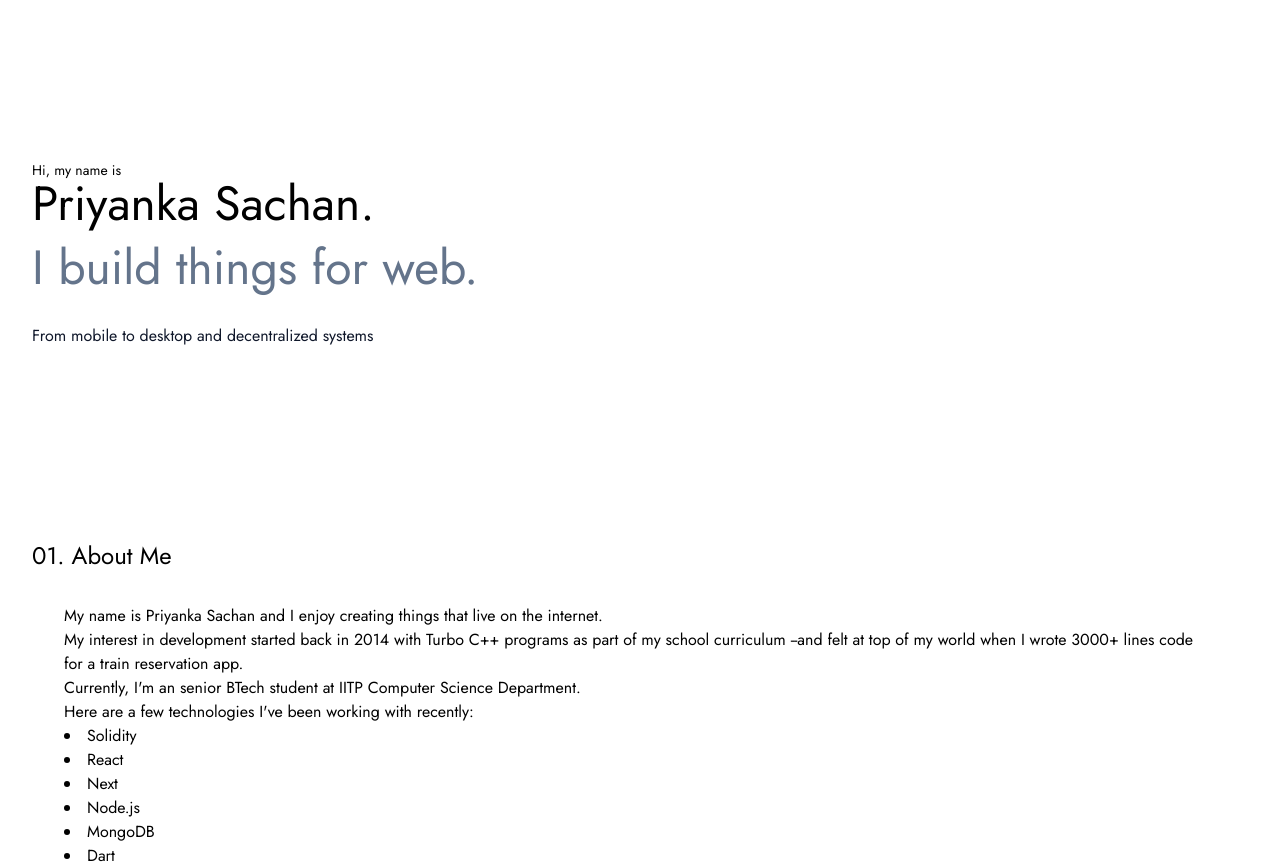
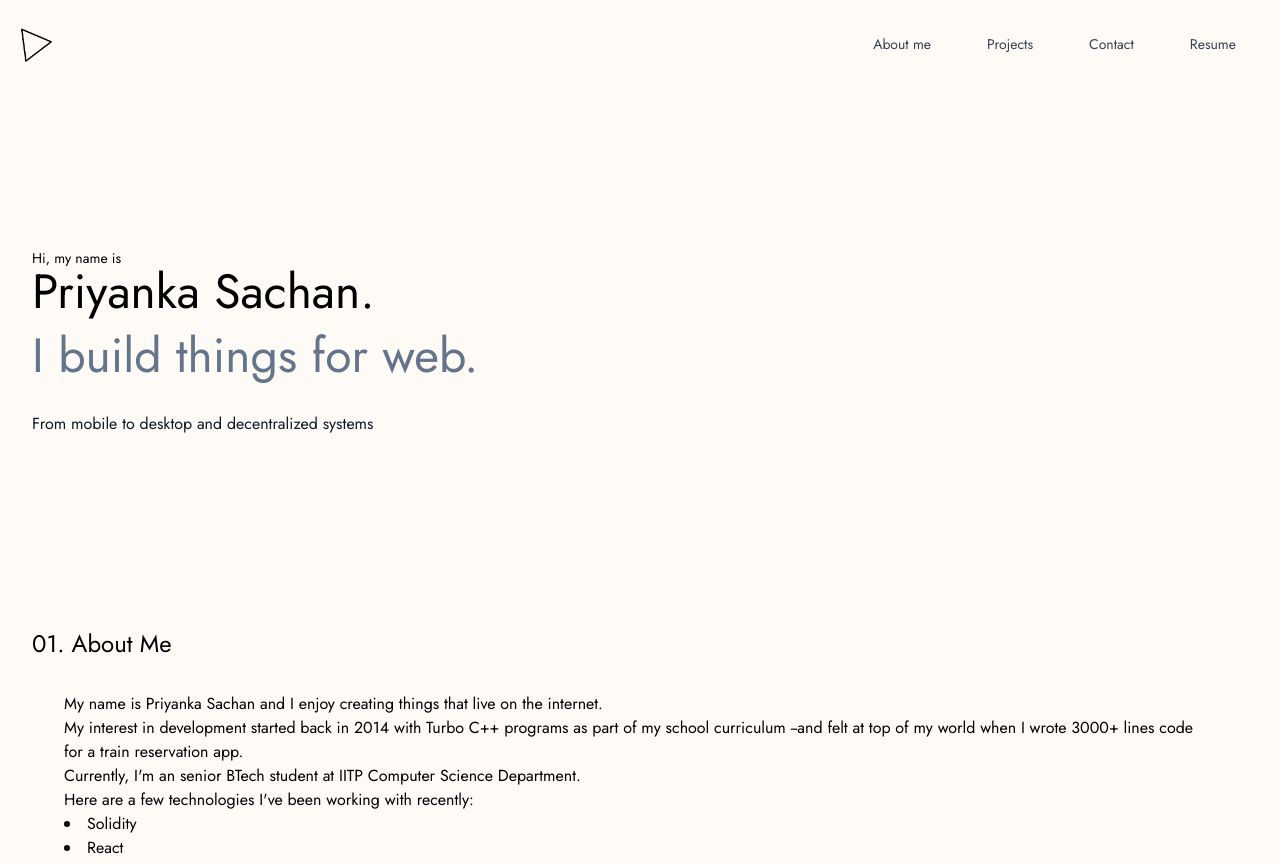
Before and after one commit to Priyanka-Sachan/Priyanka-Sachan.github.io, a Next.js app: page / in a window 1280 px wide. Shown: the top 863 px of the page. Built offline with nearby package versions, Linux system fonts and the light colour scheme.

Commit message:
Add navbar

```diff
--- a/components/About.js
+++ b/components/About.js
@@ -1,6 +1,6 @@
 export default function About() {
   return (
-    <section className="mb-32">
+    <section id="about-me" className="mb-32">
       <h2 className="text-2xl mb-4">01. About Me</h2>
       <div className="m-4 p-4">
         <p>
--- a/components/Contact.js
+++ b/components/Contact.js
@@ -2,7 +2,7 @@ import Link from "next/link"
 
 export default function Contact() {
   return (
-    <section className="text-center mb-48">
+    <section id="contact" className="text-center mb-48">
       <h2 className="text-2xl">04. What's Next?</h2>
       <h1 className="text-4xl">Get in Touch</h1>
       <p>
--- /dev/null
+++ b/components/Link.js
@@ -0,0 +1,8 @@
+export default function Link(props) {
+  return (
+    <p className="relative group">
+      {props.children}
+      <span className="absolute bottom-2 left-0 w-0 h-1 bg-zinc-600 transition-all group-hover:w-20"></span>
+    </p>
+  )
+}
--- /dev/null
+++ b/components/Navbar.js
@@ -0,0 +1,87 @@
+import { useRef } from 'react'
+import Link from './Link'
+
+export default function Navbar() {
+  const navBarMenu = useRef(null)
+  function toggleNavbar(e) {
+    navBarMenu.current.classList.toggle('hidden')
+  }
+
+  return (
+    <nav className=" px-2 sm:px-4 py-2.5">
+      <div className="container flex flex-wrap items-center justify-between mx-auto">
+        <a href="#hello" className="flex items-center">
+          <img src="/logo.png" className="h-8 mr-3 sm:h-9" />
+        </a>
+        <button
+          data-collapse-toggle="navbar-default"
+          type="button"
+          className="inline-flex items-center p-2 ml-3 text-sm text-gray-500 rounded-lg md:hidden  focus:outline-none  dark:text-gray-400 "
+          aria-controls="navbar-default"
+          aria-expanded="false"
+          onClick={toggleNavbar}
+        >
+          <span className="sr-only">Open main menu</span>
+          <svg
+            className="w-6 h-6"
+            aria-hidden="true"
+            fill="currentColor"
+            viewBox="0 0 20 20"
+            xmlns="http://www.w3.org/2000/svg"
+          >
+            <path
+              fill-rule="evenodd"
+              d="M3 5a1 1 0 011-1h12a1 1 0 110 2H4a1 1 0 01-1-1zM3 10a1 1 0 011-1h12a1 1 0 110 2H4a1 1 0 01-1-1zM3 15a1 1 0 011-1h12a1 1 0 110 2H4a1 1 0 01-1-1z"
+              clip-rule="evenodd"
+            ></path>
+          </svg>
+        </button>
+        <div className=" hidden w-full md:block md:w-auto" ref={navBarMenu}>
+          <ul className="flex flex-col p-4 mt-4 md:flex-row md:space-x-8 md:mt-0 md:text-sm md:font-medium md:border-0">
+            <li>
+              <Link>
+                <a
+                  href="#about-me"
+                  className="block py-2 px-3 text-gray-700 dark:text-white"
+                  aria-current="page"
+                >
+                  About me
+                </a>
+              </Link>
+            </li>
+            <li>
+              <Link>
+                <a
+                  href="#projects"
+                  className="block py-2 px-3 text-gray-700 dark:text-white"
+                >
+                  Projects
+                </a>
+              </Link>
+            </li>
+            <li>
+              <Link>
+                <a
+                  href="#contact"
+                  className="block py-2 px-3 text-gray-700 dark:text-white"
+                >
+                  Contact
+                </a>
+              </Link>
+            </li>
+            <li>
+              <Link>
+                <a
+                  href=""
+                  className="block py-2 px-3 text-gray-700 dark:text-white"
+                >
+                  Resume
+                </a>
+              </Link>
+            </li>
+          </ul>
+        </div>
+      </div>
+    </nav>
+  )
+}
--- a/components/Projects.js
+++ b/components/Projects.js
@@ -2,9 +2,8 @@ import { featuredProjects } from '../pages/projects-data'
 import Project from './Project'
 
 export default function Projects() {
-  console.log(featuredProjects)
   return (
-    <section className="mb-32">
+    <section id="projects" className="mb-32">
       <h2 className="text-2xl">02. Some Things I’ve Built</h2>
       <div>
         {featuredProjects.map((p) => (
--- a/pages/index.js
+++ b/pages/index.js
@@ -4,6 +4,7 @@ import Hero from '../components/Hero'
 import Projects from '../components/Projects'
 import OtherProjects from '../components/OtherProjects'
 import Contact from '../components/Contact'
+import Navbar from '../components/Navbar'
 
 export default function Home() {
   return (
@@ -16,7 +17,8 @@ export default function Home() {
         />
         <link rel="icon" href="/favicon.ico" />
       </Head>
-      <div className="container mx-auto p-8">
+      <Navbar/>
+      <div id="hello" className="container mx-auto p-8">
         <Hero />
         <About />
         <Projects />
--- a/styles/globals.css
+++ b/styles/globals.css
@@ -22,6 +22,7 @@ body {
   margin: 0;
   font-family: Jost, -apple-system, BlinkMacSystemFont, Segoe UI, Roboto, Oxygen,
     Ubuntu, Cantarell, Fira Sans, Droid Sans, Helvetica Neue, sans-serif;
+  background-color: #fefaf6;
 }
 
 /* h1,
```
Also changed, not shown: public/logo.png (added).
